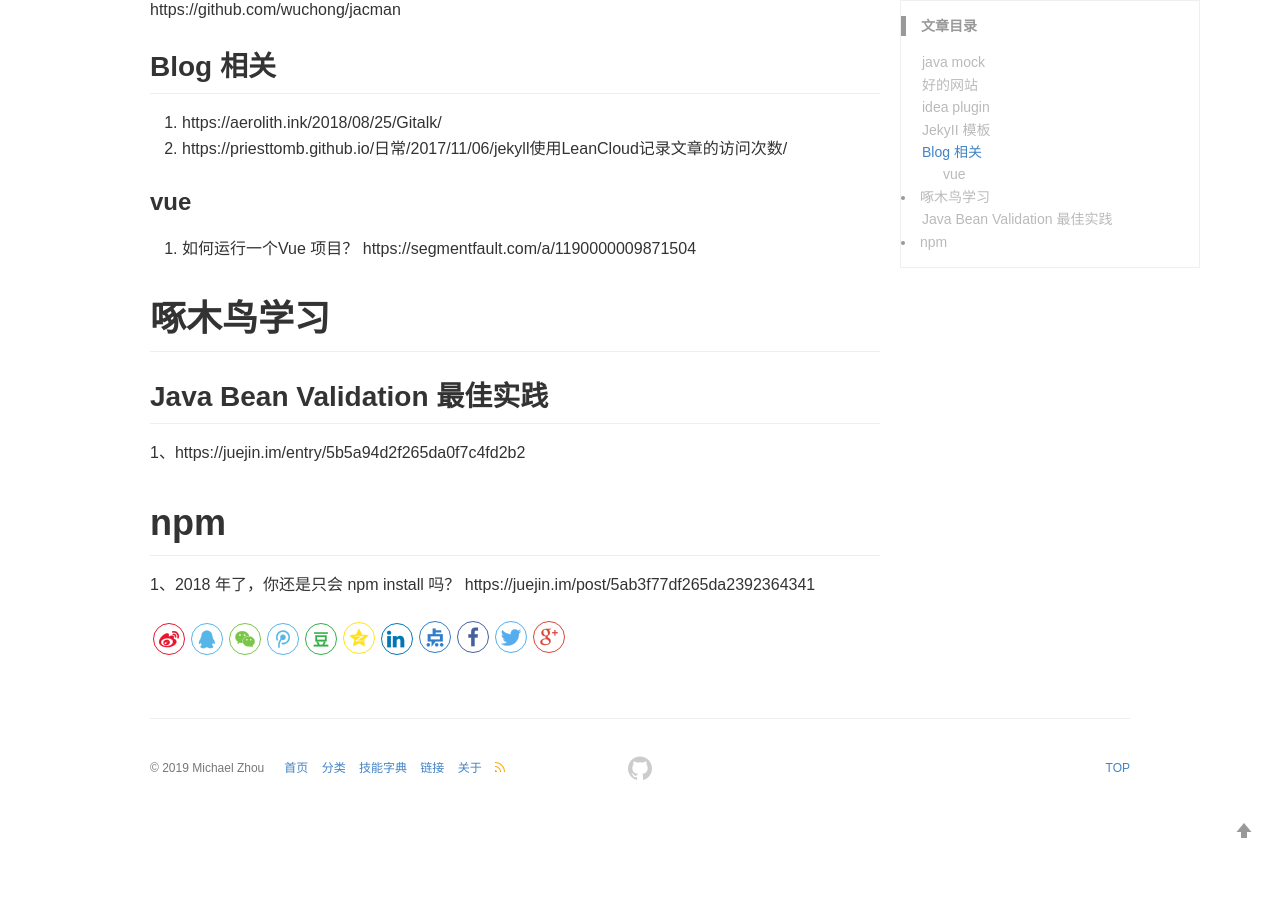
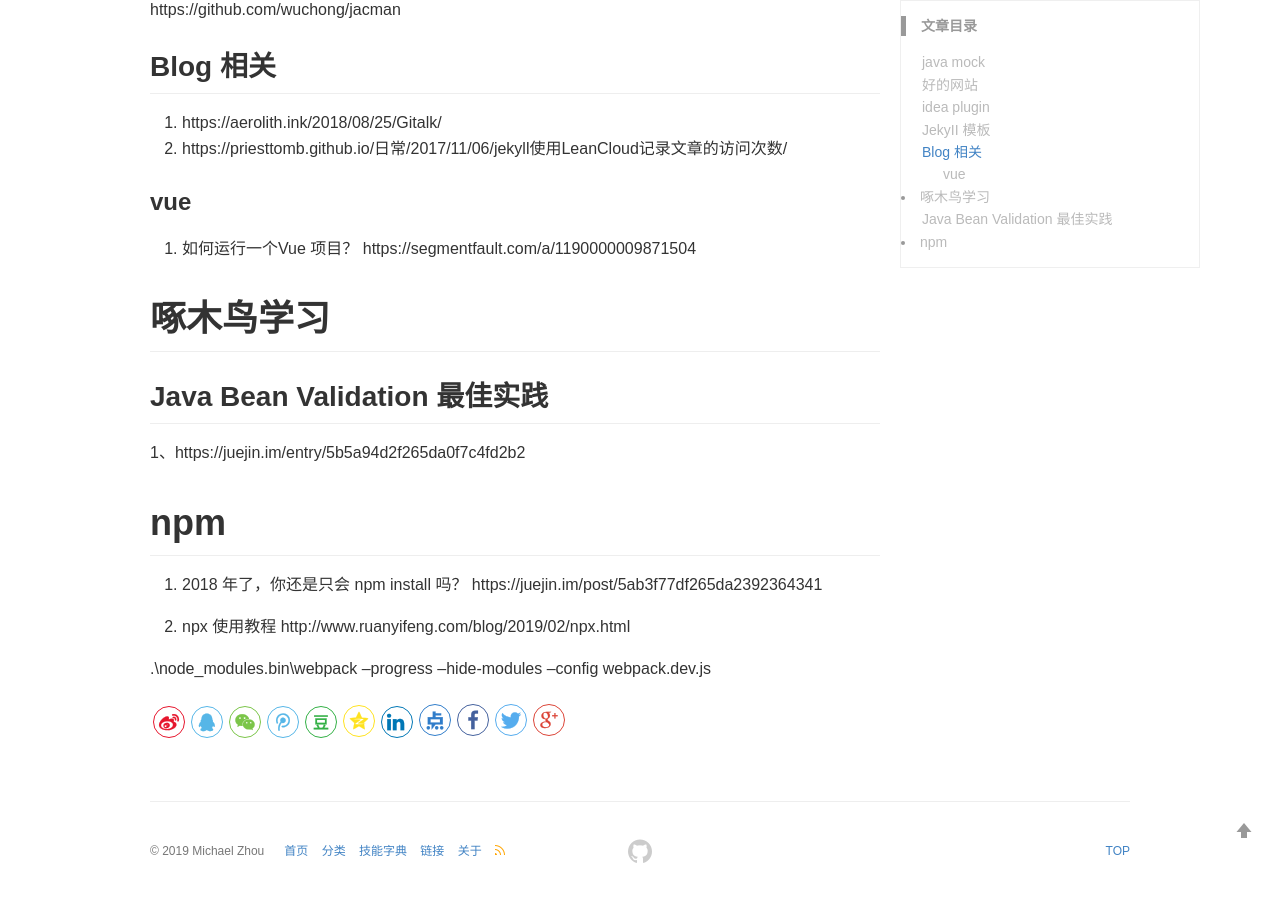
Before and after one commit to MichaelZhou111/MichaelZhou111.github.io, a Jekyll site: the page built from _posts/2011-04-26-temp.md, in a window 1280 px wide and 900 px high, scrolled down 1002 px. Built offline with Jekyll 4.4.1, drawn with Linux system fonts in a browser that asks for light colours; comment, search, counter and statistics services are not loaded; before the commit the page ends 1819 px from its top, so only the background shows below that.

Commit message:
add temp3

```diff
--- a/_posts/2011-04-26-temp.md
+++ b/_posts/2011-04-26-temp.md
@@ -64,5 +64,10 @@ https://segmentfault.com/a/1190000009871504
 
 
 # npm
-1、2018 年了，你还是只会 npm install 吗？
+1. 2018 年了，你还是只会 npm install 吗？
 https://juejin.im/post/5ab3f77df265da2392364341
+
+2. npx 使用教程
+http://www.ruanyifeng.com/blog/2019/02/npx.html
+
+.\node_modules\.bin\webpack --progress --hide-modules --config webpack.dev.js
```
